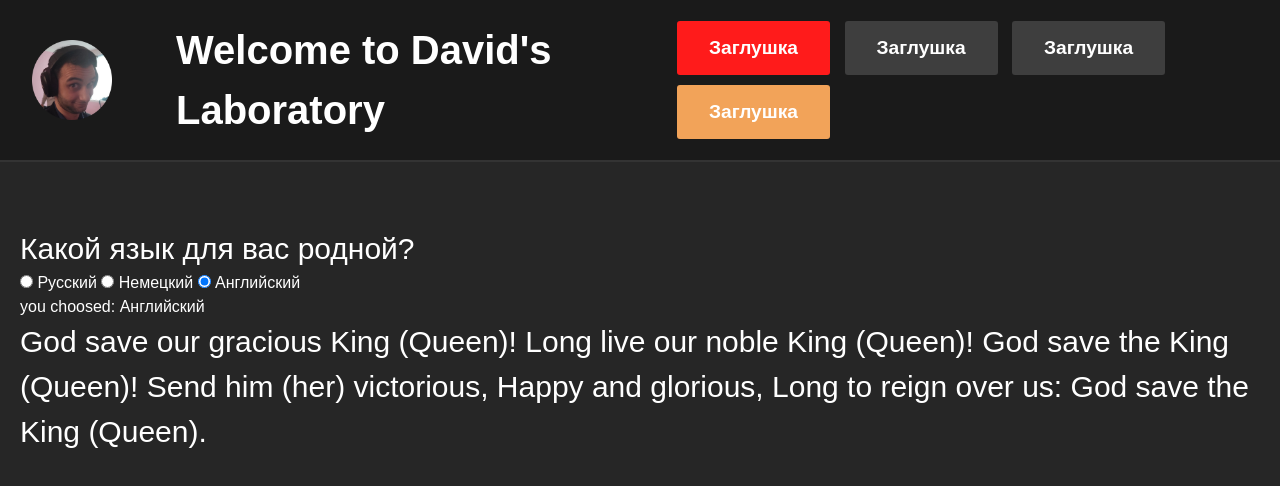
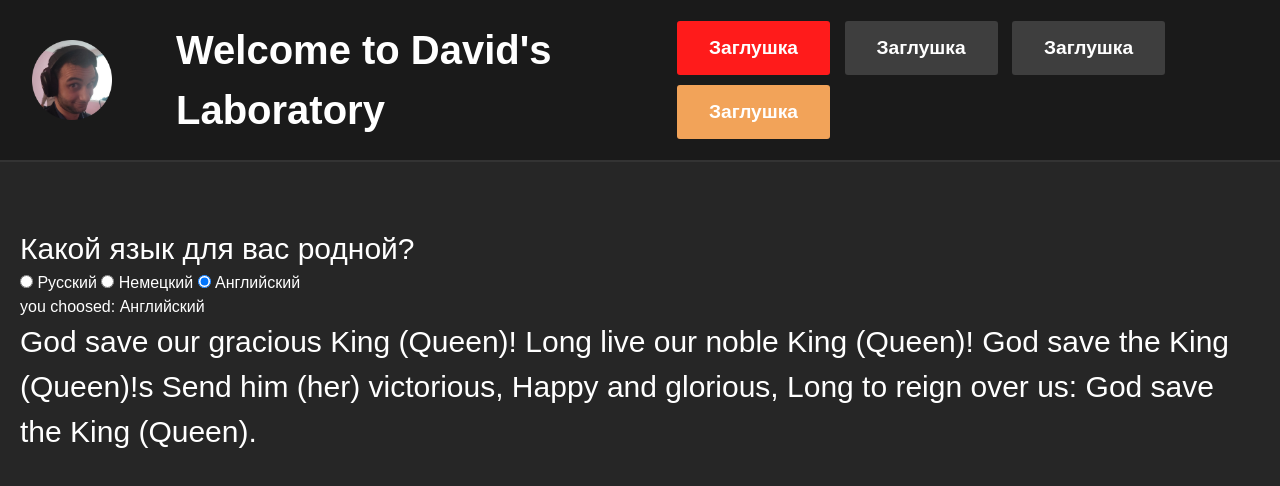
Before and after one commit to bronepoezd410/4AIP_VueExercises410, a Vue app in the folder MakoVueExercises/: page / in a window 1280 px wide. Both pictures are taken after a click on the radio button 204 px from the left and 281 px from the top of the page. Shown: the top 486 px of the page. Built offline with nearby package versions, Linux system fonts and the light colour scheme.

Commit message:
048_Работа с радиокнопками

```diff
--- a/MakoVueExercises/src/App.vue
+++ b/MakoVueExercises/src/App.vue
@@ -34,7 +34,7 @@
     <p v-if="choice == 'Английский'">
         God save our gracious King (Queen)!
         Long live our noble King (Queen)!
-        God save the King (Queen)!
+        God save the King (Queen)!s
         Send him (her) victorious,
         Happy and glorious,
         Long to reign over us:
```
